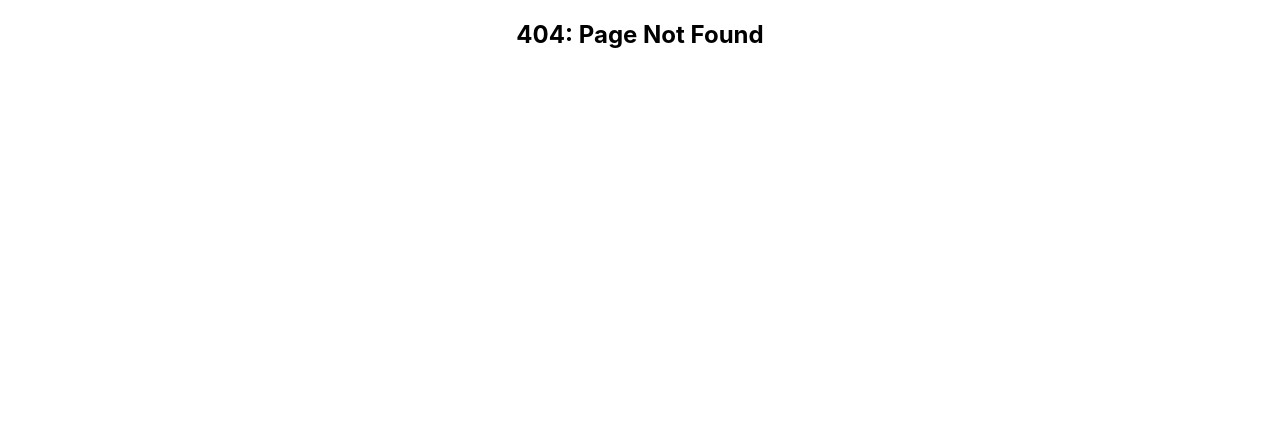
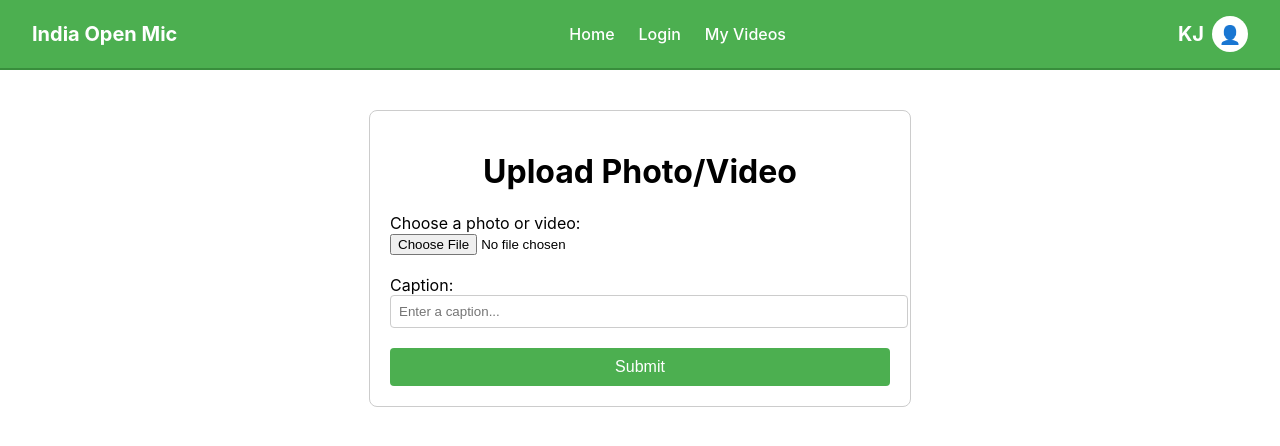
Before and after one commit to khyatijha777/indian-open-mic-ui, a React (Create React App) app: page /my-videos in a window 1280 px wide. Before the commit this address had no page. Shown: the top 446 px of the page. Built offline with nearby package versions, Linux system fonts and the light colour scheme; no server answers; sample sign-in values are in the browser's storage.

Commit message:
fix: added protected routes

```diff
--- a/src/App.tsx
+++ b/src/App.tsx
@@ -3,13 +3,19 @@ import { BrowserRouter as Router, Routes, Route } from 'react-router-dom';
 
 import Home from './components/Home/Home';
 import Login from './components/Auth/Login';
+import ProtectedRoute from './ProtectedRoutes';
 // Add other pages like Signup, Upload, etc., as needed
 
 const App = () => {
   return (
     <Router>
       <Routes>
-        <Route path="/" element={<Home />} />
+      <Route path="/" element={<ProtectedRoute>
+          <Home />
+        </ProtectedRoute>} />
+        <Route path="/my-videos" element={<ProtectedRoute>
+          <Home />
+        </ProtectedRoute>} />
         <Route path="/login" element={<Login />} />
         {/* You can add more routes like below */}
         {/* <Route path="/signup" element={<Signup />} /> */}
--- /dev/null
+++ b/src/ProtectedRoutes.jsx
@@ -0,0 +1,14 @@
+import React from 'react';
+import { Navigate } from 'react-router-dom';
+
+const ProtectedRoute = ({ children }) => {
+  const user = localStorage.getItem('user');
+
+  if (!user) {
+    return <Navigate to="/login" replace />;
+  }
+
+  return children;
+};
+
+export default ProtectedRoute;
--- a/src/components/Auth/Login.jsx
+++ b/src/components/Auth/Login.jsx
@@ -1,4 +1,5 @@
 import React, { useState } from 'react';
+import { useNavigate } from 'react-router-dom';
 
 const Login = () => {
   const [email, setEmail] = useState('');
@@ -7,7 +8,7 @@ const Login = () => {
   const [loading, setLoading] = useState(false);
 
   const API_URL = process.env.REACT_APP_API_URL + '/auth/login';
-
+  const navigate = useNavigate();
   const handleSubmit = async (e) => {
     e.preventDefault();
 
@@ -18,21 +19,29 @@ const Login = () => {
 
     try {
       setLoading(true);
-      const response = await fetch(API_URL, {
-        method: 'POST',
-        headers: {
-          'Content-Type': 'application/json',
-        },
-        body: JSON.stringify({ email, password }),
-      });
+      if (email && password) {
+        // ✅ Save user in localStorage (mock login)
+        localStorage.setItem('user', JSON.stringify({ email }));
+        navigate('/');
+      } else {
+        setStatusMessage(`❌ Login failed: ${ 'Invalid credentials'}`);
+        // alert('❌ Please enter both username and password');
+      }
+      // const response = await fetch(API_URL, {
+      //   method: 'POST',
+      //   headers: {
+      //     'Content-Type': 'application/json',
+      //   },
+      //   body: JSON.stringify({ email, password }),
+      // });
 
-      if (response.ok) {
-        setStatusMessage('✅ Login successful!');
-        // Optionally: redirect, store token, etc.
-      } else {
-        const data = await response.json();
-        setStatusMessage(`❌ Login failed: ${data.message || 'Invalid credentials'}`);
-      }
+      // if (response.ok) {
+      //   setStatusMessage('✅ Login successful!');
+      //   // Optionally: redirect, store token, etc.
+      // } else {
+      //   const data = await response.json();
+      //   setStatusMessage(`❌ Login failed: ${data.message || 'Invalid credentials'}`);
+      // }
     } catch (error) {
       console.error('Login Error:', error);
       setStatusMessage('❌ Login failed. Please try again.');
--- a/src/components/Header/Header.jsx
+++ b/src/components/Header/Header.jsx
@@ -38,7 +38,7 @@ const Header = () => {
 
       <nav style={{ display: 'flex', gap: '24px' }}>
         <StyledLink to="/">Home</StyledLink>
-        {/* <StyledLink to="/login">Login</StyledLink> */}
+        <StyledLink to="/login">Login</StyledLink>
         <StyledLink to="/my-videos">My Videos</StyledLink>
       </nav>
 
```
